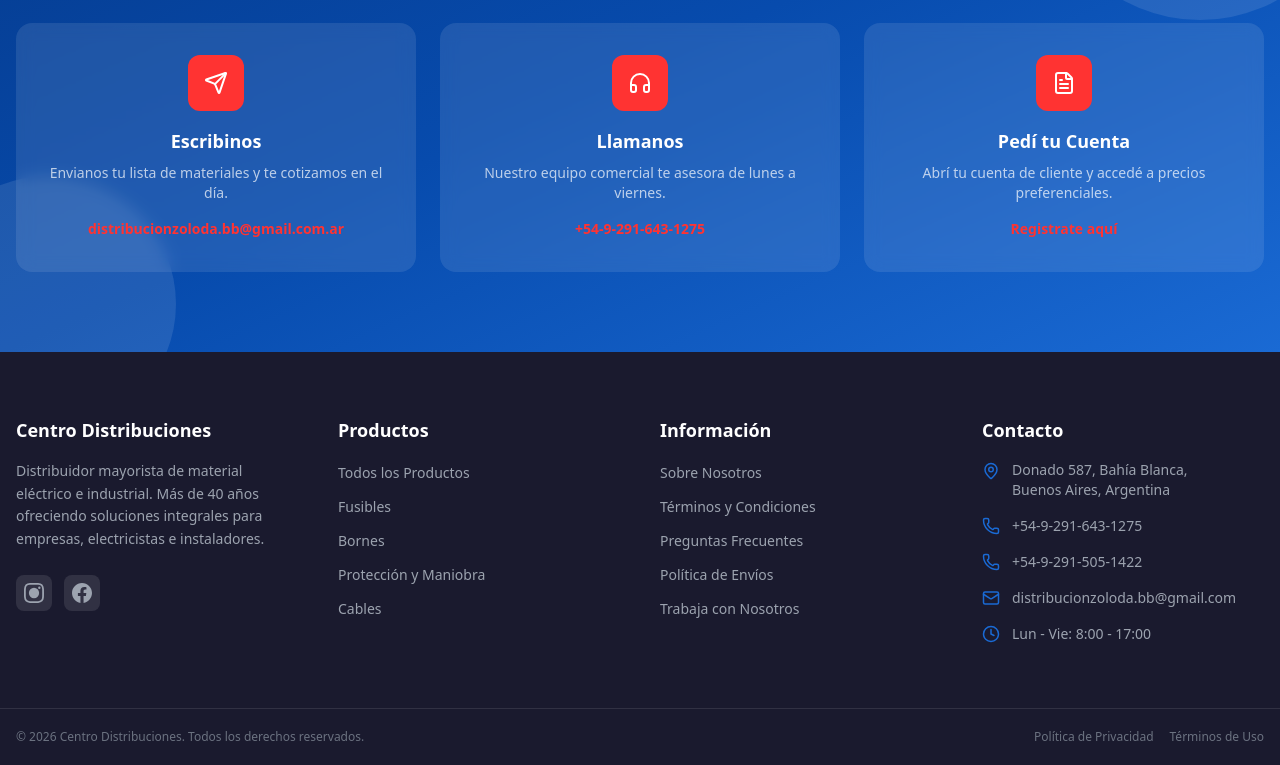
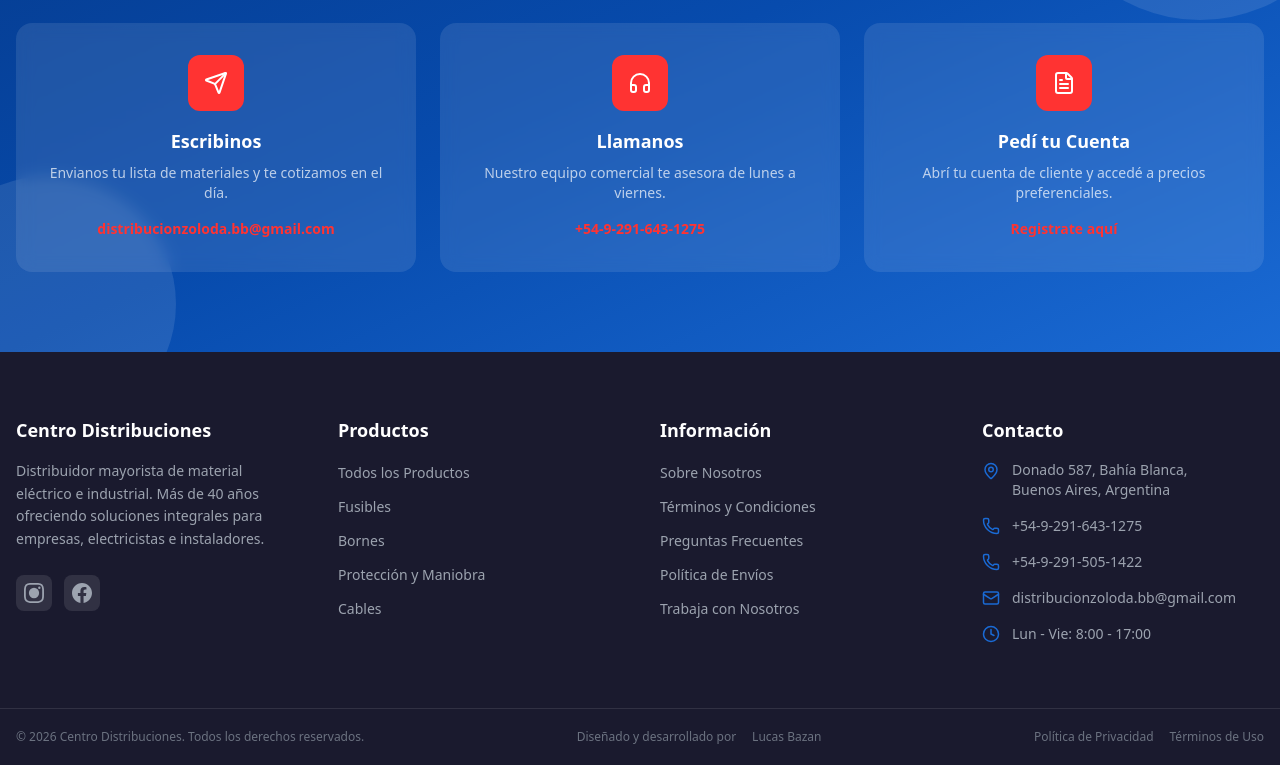
Before and after one commit to LucasBazan28/CentroDistribuciones, a Next.js app: page / in a window 1280 px wide. Shown: the part 2920-3685 px from the top of the page. Built offline with nearby package versions, Linux system fonts and the light colour scheme; no server answers; the database is empty.

Commit message:
Email modified

```diff
--- a/app/components/CTASection.tsx
+++ b/app/components/CTASection.tsx
@@ -32,10 +32,10 @@ export default function CTASection() {
               Envianos tu lista de materiales y te cotizamos en el día.
             </p>
             <a
-              href="mailto:distribucionzoloda.bb@gmail.com.ar"
+              href="mailto:distribucionzoloda.bb@gmail.com"
               className="mt-4 inline-block text-sm font-semibold text-accent hover:text-accent-dark"
             >
-              distribucionzoloda.bb@gmail.com.ar
+              distribucionzoloda.bb@gmail.com
             </a>
           </div>
 
--- a/app/components/Footer.tsx
+++ b/app/components/Footer.tsx
@@ -140,6 +140,18 @@ export default function Footer() {
             los derechos reservados.
           </p>
           <div className="flex gap-4 text-xs text-gray-500">
+            Diseñado y desarrollado por{" "}
+            <a
+              href="https://lucasbazan28.github.io/portafolio/"
+              target="_blank"
+              rel="noopener noreferrer"
+              className="hover:text-gray-300"
+            >
+              Lucas Bazan
+            </a>
+          </div>
+
+          <div className="flex gap-4 text-xs text-gray-500">
             <a href="#" className="hover:text-gray-300">
               Política de Privacidad
             </a>
```
Also changed, not shown: 1 other file (tests, documents, lock files or other folders).
